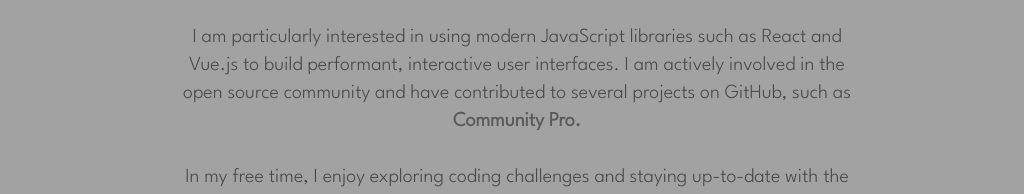
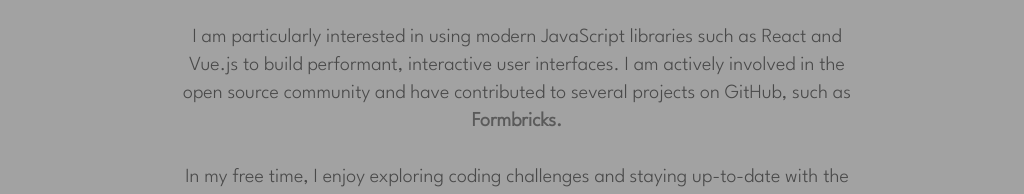
Before and after one commit to SiR-PENt/folio-me, a Next.js app: page / in a window 1280 px wide. Shown: the part 3968-4162 px from the top of the page, without its empty margins (123-1147 px from the left). Built offline with nearby package versions, Linux system fonts and the light colour scheme.

Commit message:
fix typo

```diff
--- a/components/Interests.jsx
+++ b/components/Interests.jsx
@@ -20,10 +20,10 @@ export default function Interests() {
             interactive user interfaces. I am actively involved in the
             open source community and have contributed to several projects on GitHub,
              such as
-             <a href="https://github.com/CommunityPro"
+             <a href="https://github.com/formbricks/formbricks"
              target='_blank' rel='noreferrer noopener'
              className="opacity-80 font-bold">
-             {' '}Community Pro.
+             {' '}Formbricks.
              </a>
              <br/>
              <br/>
```
